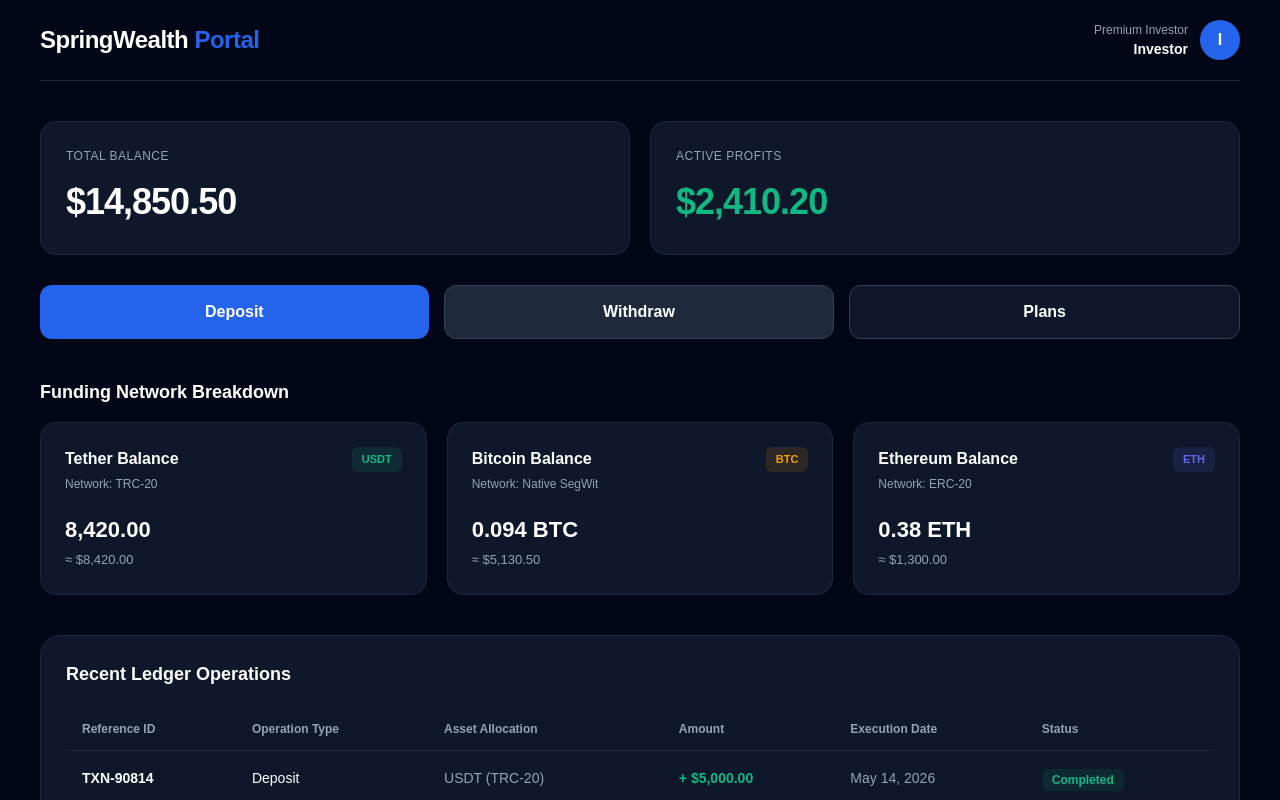
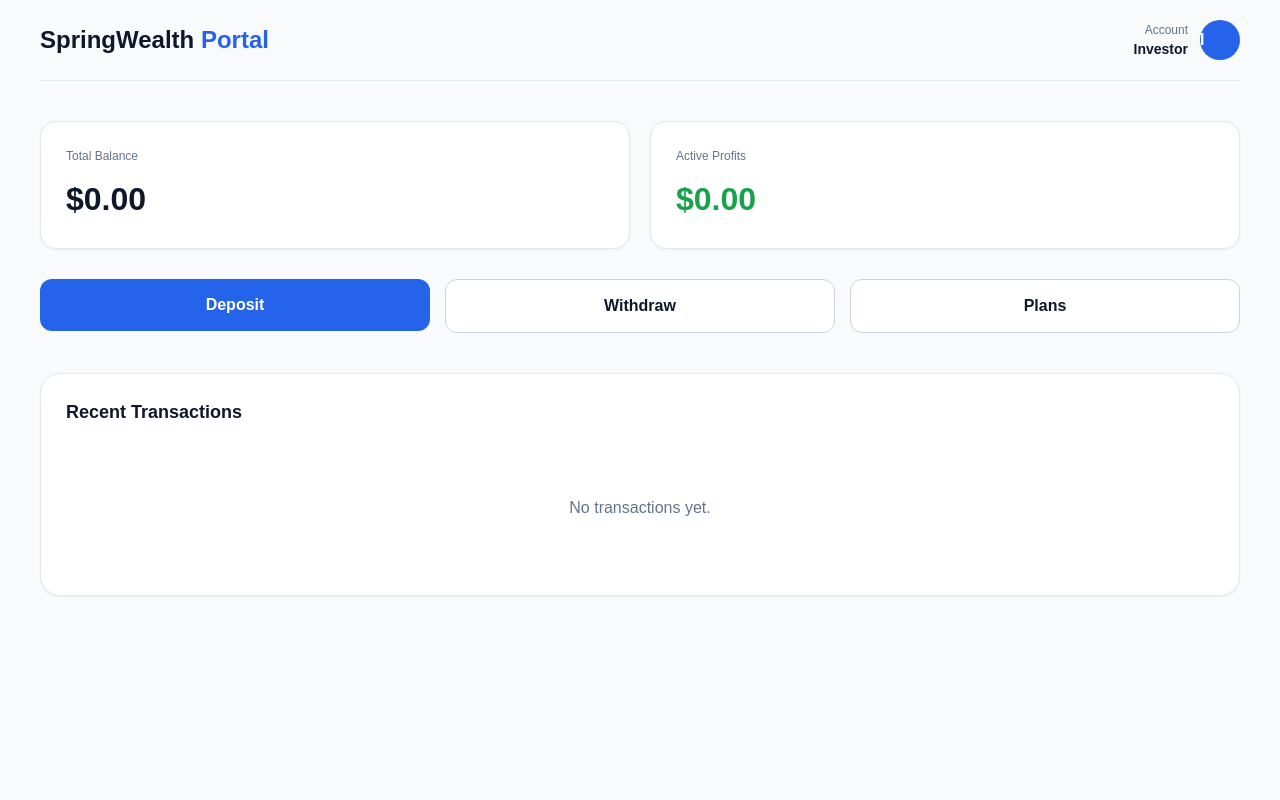
Before and after one commit to stonefolk663-lang/investment-platform, a Next.js app: page /dashboard in a window 1280 px wide. Shown: the top 800 px of the page. Built offline with nearby package versions, Linux system fonts and the light colour scheme.

Commit message:
dashboard

```diff
--- a/app/dashboard/page.tsx
+++ b/app/dashboard/page.tsx
@@ -1,134 +1,63 @@
 'use client'
-import React, { useState } from 'react';
+import React from 'react';
 
 export default function Dashboard() {
-  // Hardcoded secure stats that require ZERO external files or missing folders to compile
-  const [metrics] = useState({
-    totalBalance: '14,850.50',
-    activeProfits: '2,410.20',
-    accountTier: 'Premium Investor',
-    userName: 'Investor'
-  });
-
-  const cryptoBalances = [
-    { name: 'Tether', ticker: 'USDT', network: 'TRC-20', balance: '8,420.00', valueInUSD: '$8,420.00', color: '#10b981' },
-    { name: 'Bitcoin', ticker: 'BTC', network: 'Native SegWit', balance: '0.094 BTC', valueInUSD: '$5,130.50', color: '#f59e0b' },
-    { name: 'Ethereum', ticker: 'ETH', network: 'ERC-20', balance: '0.38 ETH', valueInUSD: '$1,300.00', color: '#6366f1' }
-  ];
-
-  const transactionHistory = [
-    { id: 'TXN-90814', type: 'Deposit', asset: 'USDT (TRC-20)', amount: '+ $5,000.00', date: 'May 14, 2026', status: 'Completed', statusColor: '#10b981', bg: 'rgba(16, 185, 129, 0.1)' },
-    { id: 'TXN-88181', type: 'Weekly Yield', asset: 'Automated Return', amount: '+ $214.50', date: 'May 10, 2026', status: 'Completed', statusColor: '#10b981', bg: 'rgba(16, 185, 129, 0.1)' },
-    { id: 'TXN-75212', type: 'Withdrawal', asset: 'Bitcoin (BTC)', amount: '- $750.00', date: 'May 03, 2026', status: 'Processing', statusColor: '#f59e0b', bg: 'rgba(245, 158, 11, 0.1)' }
-  ];
-
-  // Safe fallback alerting mechanism so it never crashes if sub-folders don't exist on GitHub yet
-  const handleNavigation = (path: string) => {
-    alert(`Navigating to ${path}... System linking active.`);
-  };
-
   return (
-    <div style={{ backgroundColor: '#020617', color: '#ffffff', minHeight: '100vh', fontFamily: 'sans-serif', padding: '20px' }}>
+    <div style={{ backgroundColor: '#f8fafc', color: '#0f172a', minHeight: '100vh', padding: '20px', fontFamily: 'sans-serif' }}>
       <div style={{ maxWidth: '1200px', margin: '0 auto' }}>
 
         {/* Header Section */}
-        <div style={{ display: 'flex', justifyContent: 'space-between', alignItems: 'center', marginBottom: '40px', borderBottom: '1px solid #1e293b', paddingBottom: '20px' }}>
-          <h1 style={{ fontSize: '24px', fontWeight: 'bold', margin: 0, letterSpacing: '-0.5px' }}>
+        <div style={{ display: 'flex', justifyContent: 'space-between', alignItems: 'center', marginBottom: '40px', borderBottom: '1px solid #e2e8f0', paddingBottom: '20px' }}>
+          <h1 style={{ fontSize: '24px', fontWeight: 'bold', color: '#0f172a' }}>
             SpringWealth <span style={{ color: '#2563eb' }}>Portal</span>
           </h1>
-
-          <div onClick={() => handleNavigation('/profile')} style={{ cursor: 'pointer', display: 'flex', alignItems: 'center', gap: '12px' }}>
+          <a href="/dashboard/profile" style={{ textDecoration: 'none', color: 'inherit', display: 'flex', alignItems: 'center', gap: '12px' }}>
             <div style={{ textAlign: 'right' }}>
-              <p style={{ fontSize: '12px', color: '#94a3b8', margin: 0 }}>{metrics.accountTier}</p>
-              <p style={{ fontWeight: 'bold', fontSize: '14px', margin: 0 }}>{metrics.userName}</p>
+              <p style={{ fontSize: '12px', color: '#64748b', margin: 0 }}>Account</p>
+              <p style={{ fontWeight: 'bold', fontSize: '14px', margin: 0, color: '#0f172a' }}>Investor</p>
             </div>
-            <div style={{ width: '40px', height: '40px', backgroundColor: '#2563eb', borderRadius: '50%', display: 'flex', alignItems: 'center', justifyContent: 'center', fontWeight: 'bold' }}>
+            <div style={{ width: '40px', height: '40px', backgroundColor: '#2563eb', color: 'white', borderRadius: '50%', display: 'flex', alignItems: 'center', justifycontent: 'center', fontWeight: 'bold', lineHeight: '40px', textAlign: 'center' }}>
               I
             </div>
+          </a>
+        </div>
+
+        {/* Balance Metrics Grid — Exactly 0.00 as requested */}
+        <div style={{ display: 'grid', gridTemplateColumns: 'repeat(auto-fit, minmax(250px, 1fr))', gap: '20px', marginBottom: '30px' }}>
+          <div style={{ backgroundColor: '#ffffff', padding: '25px', borderRadius: '16px', border: '1px solid #e2e8f0', boxShadow: '0 1px 3px 0 rgba(0, 0, 0, 0.05)' }}>
+            <p style={{ color: '#64748b', fontSize: '12px', margin: 0 }}>Total Balance</p>
+            <h2 style={{ fontSize: '32px', fontWeight: 'bold', margin: '10px 0 0 0', color: '#0f172a' }}>$0.00</h2>
+          </div>
+          <div style={{ backgroundColor: '#ffffff', padding: '25px', borderRadius: '16px', border: '1px solid #e2e8f0', boxShadow: '0 1px 3px 0 rgba(0, 0, 0, 0.05)' }}>
+            <p style={{ color: '#64748b', fontSize: '12px', margin: 0 }}>Active Profits</p>
+            <h2 style={{ fontSize: '32px', fontWeight: 'bold', color: '#16a34a', margin: '10px 0 0 0' }}>$0.00</h2>
           </div>
         </div>
 
-        {/* Hero Metrics Grid - Removed pure HTML comments that crash compilers */}
-        <div style={{ display: 'grid', gridTemplateColumns: 'repeat(auto-fit, minmax(250px, 1fr))', gap: '20px', marginBottom: '30px' }}>
-          <div style={{ backgroundColor: '#0f172a', padding: '25px', borderRadius: '16px', border: '1px solid #1e293b' }}>
-            <p style={{ color: '#94a3b8', fontSize: '12px', margin: 0, textTransform: 'uppercase', letterSpacing: '0.5px' }}>Total Balance</p>
-            <h2 style={{ fontSize: '36px', fontWeight: 'bold', margin: '10px 0 0 0', letterSpacing: '-1px' }}>${metrics.totalBalance}</h2>
-          </div>
-
-          <div style={{ backgroundColor: '#0f172a', padding: '25px', borderRadius: '16px', border: '1px solid #1e293b' }}>
-            <p style={{ color: '#94a3b8', fontSize: '12px', margin: 0, textTransform: 'uppercase', letterSpacing: '0.5px' }}>Active Profits</p>
-            <h2 style={{ fontSize: '36px', fontWeight: 'bold', color: '#10b981', margin: '10px 0 0 0', letterSpacing: '-1px' }}>${metrics.activeProfits}</h2>
-          </div>
+        {/* Action Buttons — True Functional Links */}
+        <div style={{ display: 'flex', gap: '15px', marginBottom: '40px', flexWrap: 'wrap' }}>
+          <a href="/dashboard/deposit" style={{ textDecoration: 'none', flex: 1 }}>
+            <button style={{ width: '100%', backgroundColor: '#2563eb', color: 'white', padding: '14px', borderRadius: '12px', border: 'none', fontWeight: 'bold', cursor: 'pointer' }}>
+              Deposit
+            </button>
+          </a>
+          <a href="/dashboard/withdraw" style={{ textDecoration: 'none', flex: 1 }}>
+            <button style={{ width: '100%', backgroundColor: '#ffffff', color: '#0f172a', padding: '14px', borderRadius: '12px', border: '1px solid #cbd5e1', fontWeight: 'bold', cursor: 'pointer' }}>
+              Withdraw
+            </button>
+          </a>
+          <a href="/dashboard/plans" style={{ textDecoration: 'none', flex: 1 }}>
+            <button style={{ width: '100%', backgroundColor: '#ffffff', color: '#0f172a', padding: '14px', borderRadius: '12px', border: '1px solid #cbd5e1', fontWeight: 'bold', cursor: 'pointer' }}>
+              Plans
+            </button>
+          </a>
         </div>
 
-        {/* Action Button Navigation Links */}
-        <div style={{ display: 'flex', gap: '15px', marginBottom: '40px', flexWrap: 'wrap' }}>
-          <button onClick={() => handleNavigation('/deposit')} style={{ flex: 1, minWidth: '120px', backgroundColor: '#2563eb', color: 'white', padding: '14px', borderRadius: '12px', border: 'none', fontWeight: 'bold', cursor: 'pointer' }}>
-            Deposit
-          </button>
-          <button onClick={() => handleNavigation('/withdraw')} style={{ flex: 1, minWidth: '120px', backgroundColor: '#1e293b', color: 'white', padding: '14px', borderRadius: '12px', border: '1px solid #334155', fontWeight: 'bold', cursor: 'pointer' }}>
-            Withdraw
-          </button>
-          <button onClick={() => handleNavigation('/plans')} style={{ flex: 1, minWidth: '120px', backgroundColor: '#0f172a', color: 'white', padding: '14px', borderRadius: '12px', border: '1px solid #334155', fontWeight: 'bold', cursor: 'pointer' }}>
-            Plans
-          </button>
-        </div>
-
-        {/* Crypto Balance breakdown */}
-        <h3 style={{ fontSize: '18px', fontWeight: 'bold', color: '#ffffff', marginBottom: '16px' }}>Funding Network Breakdown</h3>
-        <div style={{ display: 'grid', gridTemplateColumns: 'repeat(auto-fit, minmax(280px, 1fr))', gap: '20px', marginBottom: '40px' }}>
-          {cryptoBalances.map((coin, index) => (
-            <div key={index} style={{ backgroundColor: '#0f172a', borderRadius: '16px', border: '1px solid #1e293b', padding: '24px', display: 'flex', flexDirection: 'column', justifyContent: 'space-between' }}>
-              <div style={{ display: 'flex', justifyContent: 'space-between', alignItems: 'flex-start', marginBottom: '20px' }}>
-                <div>
-                  <h4 style={{ margin: 0, fontSize: '16px', fontWeight: 'bold', color: '#ffffff' }}>{coin.name} Balance</h4>
-                  <p style={{ margin: '4px 0 0 0', fontSize: '12px', color: '#94a3b8' }}>Network: {coin.network}</p>
-                </div>
-                <span style={{ fontSize: '11px', fontWeight: 'bold', padding: '4px 10px', borderRadius: '6px', color: coin.color, backgroundColor: `${coin.color}20` }}>
-                  {coin.ticker}
-                </span>
-              </div>
-              <div>
-                <p style={{ margin: 0, fontSize: '22px', fontWeight: 'bold', color: '#ffffff' }}>{coin.balance}</p>
-                <p style={{ margin: '4px 0 0 0', fontSize: '13px', color: '#94a3b8' }}>≈ {coin.valueInUSD}</p>
-              </div>
-            </div>
-          ))}
-        </div>
-
-        {/* Real-time Ledger Operations */}
-        <div style={{ backgroundColor: '#0f172a', padding: '25px', borderRadius: '20px', border: '1px solid #1e293b', overflow: 'hidden' }}>
-          <h3 style={{ margin: '0 0 20px 0', fontSize: '18px', fontWeight: 'bold' }}>Recent Ledger Operations</h3>
-
-          <div style={{ overflowX: 'auto' }}>
-            <table style={{ width: '100%', borderCollapse: 'collapse', textAlign: 'left', minWidth: '600px' }}>
-              <thead>
-                <tr style={{ borderBottom: '1px solid #1e293b', color: '#94a3b8' }}>
-                  <th style={{ padding: '12px 16px', fontSize: '12px', fontWeight: '600' }}>Reference ID</th>
-                  <th style={{ padding: '12px 16px', fontSize: '12px', fontWeight: '600' }}>Operation Type</th>
-                  <th style={{ padding: '12px 16px', fontSize: '12px', fontWeight: '600' }}>Asset Allocation</th>
-                  <th style={{ padding: '12px 16px', fontSize: '12px', fontWeight: '600' }}>Amount</th>
-                  <th style={{ padding: '12px 16px', fontSize: '12px', fontWeight: '600' }}>Execution Date</th>
-                  <th style={{ padding: '12px 16px', fontSize: '12px', fontWeight: '600' }}>Status</th>
-                </tr>
-              </thead>
-              <tbody>
-                {transactionHistory.map((txn, idx) => (
-                  <tr key={idx} style={{ borderBottom: idx !== transactionHistory.length - 1 ? '1px solid #1e293b' : 'none' }}>
-                    <td style={{ padding: '16px', fontSize: '14px', fontWeight: 'bold', color: '#ffffff' }}>{txn.id}</td>
-                    <td style={{ padding: '16px', fontSize: '14px', color: '#ffffff' }}>{txn.type}</td>
-                    <td style={{ padding: '16px', fontSize: '14px', color: '#94a3b8' }}>{txn.asset}</td>
-                    <td style={{ padding: '16px', fontSize: '14px', fontWeight: 'bold', color: txn.amount.includes('+') ? '#10b981' : '#ffffff' }}>{txn.amount}</td>
-                    <td style={{ padding: '16px', fontSize: '14px', color: '#94a3b8' }}>{txn.date}</td>
-                    <td style={{ padding: '16px' }}>
-                      <span style={{ backgroundColor: txn.bg, color: txn.statusColor, padding: '4px 10px', borderRadius: '6px', fontSize: '12px', fontWeight: 'bold' }}>
-                        {txn.status}
-                      </span>
-                    </td>
-                  </tr>
-                ))}
-              </tbody>
-            </table>
+        {/* Recent Transactions Section */}
+        <div style={{ backgroundColor: '#ffffff', padding: '25px', borderRadius: '20px', border: '1px solid #e2e8f0', boxShadow: '0 1px 3px 0 rgba(0, 0, 0, 0.05)' }}>
+          <h3 style={{ margin: '0 0 20px 0', fontSize: '18px', fontWeight: 'bold', color: '#0f172a' }}>Recent Transactions</h3>
+          <div style={{ color: '#64748b', textalign: 'center', padding: '50px 0', textAlign: 'center' }}>
+            <p style={{ margin: 0 }}>No transactions yet.</p>
           </div>
         </div>
 
```
